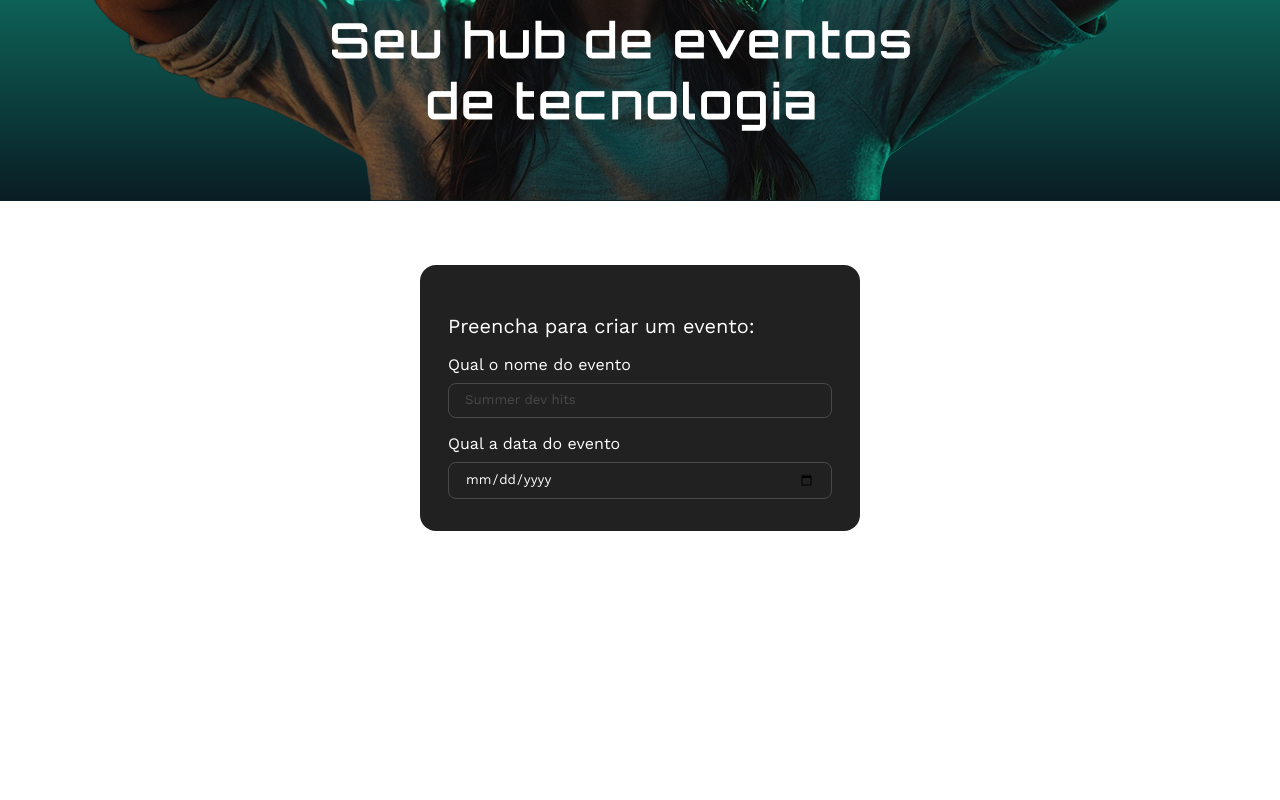
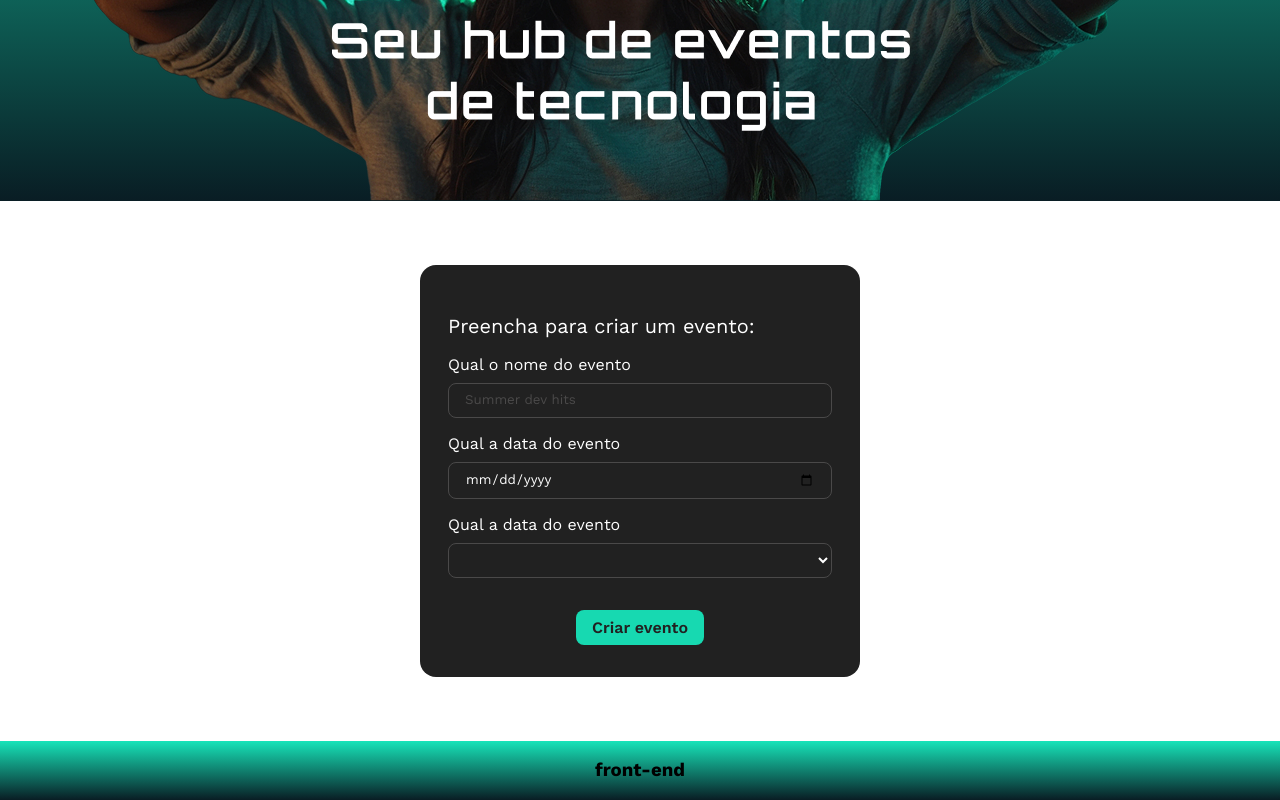
Before and after one commit to liedsonlm7/tecboard, a React (Vite) app: page / in a window 1280 px wide. Shown: the part 482-1282 px from the top of the page. Before the commit the page ends 1077 px from the top, so only its background shows below. Built offline with nearby package versions, Linux system fonts and the light colour scheme.

Commit message:
create themes

```diff
--- a/src/App.jsx
+++ b/src/App.jsx
@@ -1,7 +1,36 @@
 import './App.css'
 import { FormularioDeEvento } from './components/Formulario'
+import { Tema } from './components/Tema'
 
 function App() {
+
+  const temas = [
+    {
+      id: 1,
+      name: "front-end"
+    },
+    {
+      id: 2,
+      name: "back-end"
+    },
+    {
+      id: 3,
+      name: "devops"
+    },
+    {
+      id: 4,
+      name: "inteligencia-artificial"
+    },
+    {
+      id: 5,
+      name: "data science"
+    },
+    {
+      id: 6,
+      name: "cloud"
+    },
+
+  ]
 
   return (
     <main>
@@ -12,6 +41,9 @@ function App() {
         <img src="/banner.png" alt="" />
       </section>
       <FormularioDeEvento />
+      <section>
+        <Tema tema={temas[0]} />
+      </section>
     </main>
   )
 }
--- /dev/null
+++ b/src/components/Botao.css
@@ -0,0 +1,15 @@
+.botao {
+    font-weight: 600;
+    font-size: 16px;
+    line-height: 120%;
+    color: #212121;
+    padding: 8px 16px;
+    background-color: #17D9B1;
+    border-radius: 8px;
+    border: none;
+}
+
+.botao:hover {
+    opacity: 0.8;
+    cursor: pointer;
+}
--- a/src/components/Botao.jsx
+++ b/src/components/Botao.jsx
@@ -1,7 +1,9 @@
-export function Botao() {
+import "./Botao.css";
+
+export function Botao({ children }) {
     return (
-        <button>
-            Criar evento
+        <button className="botao">
+            {children}
         </button>
     )
 }
--- a/src/components/Formulario.css
+++ b/src/components/Formulario.css
@@ -12,3 +12,8 @@
   flex-direction: column;
   gap: 16px;
 }
+
+.actions {
+  margin-top: 32px;
+  text-align: center;
+}
--- a/src/components/Formulario.jsx
+++ b/src/components/Formulario.jsx
@@ -2,8 +2,11 @@ import { CampoDeFormulario } from "./CampoDeFormulario";
 import { Input } from "./Input";
 import { Label } from "./Label";
 import { TituloFormulario } from "./TituloFormulario";
+import { Botao } from "./Botao";
+import { ListaSuspensa } from "./ListaSuspensa";
 
 import "./Formulario.css"
+
 
 export function FormularioDeEvento() {
     return (
@@ -34,6 +37,17 @@ export function FormularioDeEvento() {
 
                     />
                 </CampoDeFormulario>
+                <CampoDeFormulario>
+                    <Label htmlFor="date">
+                        Qual a data do evento
+                    </Label>
+                    <ListaSuspensa />
+                </CampoDeFormulario>
+            </div>
+            <div className="actions">
+                <Botao>
+                    Criar evento
+                </Botao>
             </div>
 
         </form>
--- /dev/null
+++ b/src/components/ListaSuspensa.css
@@ -0,0 +1,9 @@
+.lista-suspensa-form {
+    border-radius: 8px;
+    background-color: transparent;
+    border: 1px solid #4A4949;
+    font-weight: 400;
+    line-height: 125%;
+    color: #FFF;
+    padding: 8px 16px;
+}
--- /dev/null
+++ b/src/components/ListaSuspensa.jsx
@@ -0,0 +1,9 @@
+import "./ListaSuspensa.css";
+
+export function ListaSuspensa() {
+    return (
+        <select className="lista-suspensa-form">
+            <option value=""></option>
+        </select>
+    )
+}
--- a/src/components/Select.jsx
+++ /dev/null
@@ -1,5 +0,0 @@
-export function Select() {
-    return (
-
-    )
-}
--- /dev/null
+++ b/src/components/Tema.jsx
@@ -0,0 +1,5 @@
+export function Tema({ tema }) {
+    return (
+        <h3>{tema.name}</h3>
+    )
+}
```
